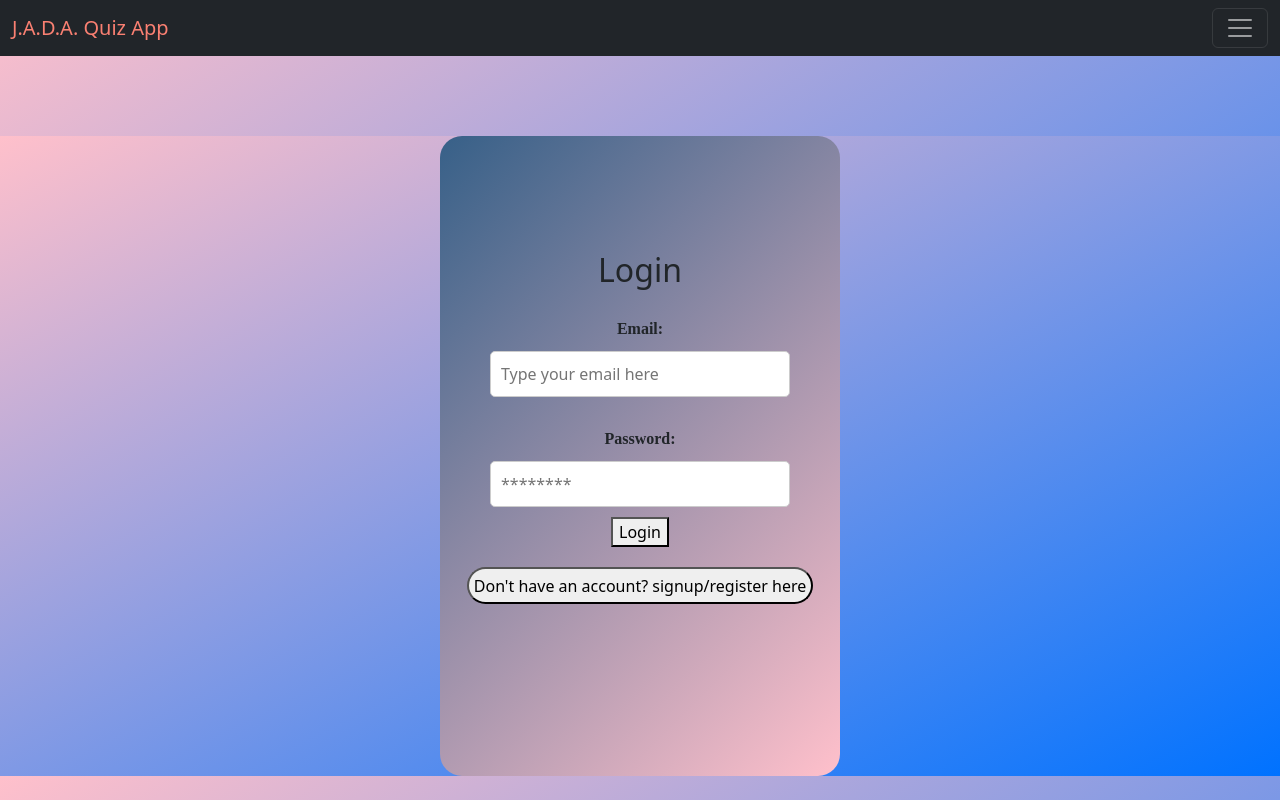
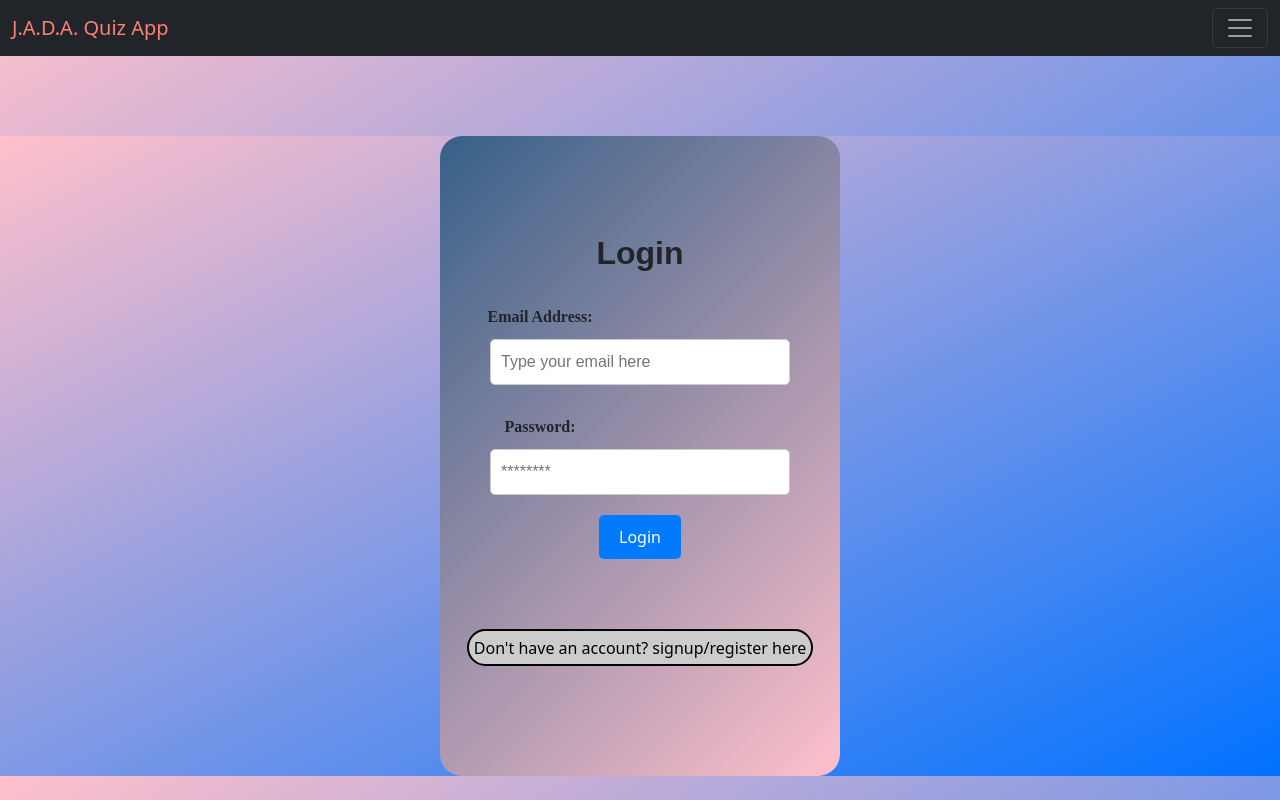
Before and after one commit to Awele1111/JADA-Quiz-App, a React (Create React App) app in the folder client/: page /login in a window 1280 px wide. Built offline with nearby package versions, Linux system fonts and the light colour scheme.

Commit message:
adding new files

```diff
--- a/client/src/css/login.css
+++ b/client/src/css/login.css
@@ -1,9 +1,9 @@
-
+/*
   .auth-form-container {
     /* background: linear-gradient(to bottom right,pink, #0072ff);
    */
 
-  display: flex;
+  /* display: flex;
   flex-direction: column;
   align-items: center;
   justify-content: center;
@@ -47,11 +47,10 @@
     color: white;
     font-size: 16px;
     cursor: pointer;
-    background: yellowgreen;
   }
 
   .login-button[type="submit"]:hover[type="submit"]:hover {
-    background-color: purple;
+    background: purple;
   }
 
   .link-button{
@@ -69,4 +68,95 @@
 
   body {
     background-color: linear-gradient(135deg,purple, #ab66ef);
-  }
+  } */
+
+
+
+  .auth-form-container {
+
+    display: flex;
+    flex-direction: column;
+    align-items: center;
+    justify-content: center;
+    margin: 0 auto;
+    max-width: 400px;
+    height: 80vh;
+    background: linear-gradient(135deg, #376088, pink);
+    margin-top: 80px;
+    border-radius: 22px;
+    border-top: 22px;
+    padding-bottom: 30px;
+    }
+
+    .login-form {
+      display: flex;
+      flex-direction: column;
+      align-items: center;
+      border: #007bff;
+    }
+
+    .login-label {
+      font-weight: bold;
+      margin-top: 20px;
+      /* text-align: left; */
+      margin-right: 200px;
+      font-family: 'sans-serif';
+    }
+
+    .login-input {
+      margin: 10px 0;
+      padding: 10px;
+      border-radius: 5px;
+      border: 1px solid #ccc;
+      width: 300px;
+      font-size: 16px;
+      font-family: sans-serif;
+    }
+
+    .login-button[type="submit"] {
+      margin-top: 100px;
+      padding: 10px 20px;
+      border-radius: 5px;
+      border: none;
+      background-color: #007bff;
+      color: #fff;
+      font-size: 16px;
+      cursor: pointer;
+      margin: 10px;
+      margin-bottom: 50px;
+      margin-top: 10px;
+    }
+
+    .login-button[type="submit"]:hover {
+      background-color: rgb(76, 0, 51);
+    }
+
+    .link-button{
+      margin-top: 20px;
+      padding: 4.8px;
+      cursor: pointer;
+      align-items: center;
+      margin-bottom: 27px;
+      border-radius: 50px;
+    }
+
+    /* .login-form{
+      display: flex;
+      flex-direction: column;
+    } */
+
+    .login-h2{
+      font-family: sans-serif;
+      margin-top: 30px;
+      padding-bottom: 5px;
+      margin-top: 45px;
+      font-weight: bold;
+
+    }
+    /* .login-body { */
+      /* background: linear-gradient( #7c99b8, #7e4ab2, rgb(160, 135, 160)); */
+      /* background-color: linear-gradient(to bottom right,pink, #0072ff); */
+      /* border: #0072ff;
+      border-style: hidden; */
+
+    /* } */
--- a/client/src/css/register.css
+++ b/client/src/css/register.css
@@ -15,7 +15,7 @@
   padding-bottom: 30px;
   }
 
-  .form-class {
+  .register-form {
     display: flex;
     flex-direction: column;
     align-items: center;
@@ -64,9 +64,15 @@
     align-items: center;
     margin-bottom: 27px;
     border-radius: 50px;
+    border-style: solid;
+    background-color: #ccc;
+  }
+  .link-button:hover{
+    background-color: rgb(197, 197, 51);
+
   }
 
-  .login-form{
+  .register-form{
     display: flex;
     flex-direction: column;
   }
@@ -76,6 +82,8 @@
     margin-top: 30px;
     padding-bottom: 5px;
     margin-top: 45px;
+    font-weight: bold;
+    padding-top: 40px;
   }
   .register-body {
     /* background: linear-gradient( #7c99b8, #7e4ab2, rgb(160, 135, 160)); */
--- a/client/src/pages/Login.jsx
+++ b/client/src/pages/Login.jsx
@@ -25,20 +25,23 @@ export const Login = (props ) => {
 
     }
     return (
-        <body>
+
+        <div className="login-body">
+        <body className="login-body">
 
         <div className="auth-form-container">
-            <h2>Login</h2>
+            <h2 className="login-h2">Login</h2>
         <form className="login-form" onSubmit={handleSubmit}>
-            <label className="login-label" htmlFor="email">Email:</label>
+            <label className="login-label" htmlFor="email">Email Address:</label>
             <input className="login-input" value={email} onChange={(e) => setEmail(e.target.value)} type="email" placeholder="Type your email here" id="email" name="email" />
             <label className="login-label" htmlFor="password">Password:</label>
             <input className="login-input" value={password} onChange={(e) => setPassword(e.target.value)} type="password" placeholder="********" id="password" name="password" />
-            <button classname="login-button" type="submit">Login</button>
+            <button className="login-button" type="submit">Login</button>
         </form>
 
         <button className="link-button" onClick={() => window.location.assign('/signup')}>Don't have an account? signup/register here</button>
         </div>
         </body>
+        </div>
     )
 }
--- a/client/src/pages/Register.jsx
+++ b/client/src/pages/Register.jsx
@@ -30,17 +30,17 @@ export const Register = (props) => {
         <body className="register-body">
         <div className="auth-form-container">
         <h2 className="register-h2">Register</h2>
-        <form className="form-class"onSubmit={handleSubmit}>
+        <form className="register-form"onSubmit={handleSubmit}>
             <label className="register-label" htmlFor="name">Username</label>
             <input className="register-input"   name="name" value={username} onChange={(e) => setUsername(e.target.value)} id="name" placeholder="Type your username here"/>
-            <label className="register-label" value="name" htmlFor="email">Email</label>
+            <label className="register-label" value="name" htmlFor="email">Email Address</label>
             <input className="register-input" value={email} onChange={(e) => setEmail(e.target.value)} type="email" placeholder="Type your email here" id="email" name="email" />
             <label className="register-label" htmlFor="password">Password</label>
             <input className="register-input" value={password} onChange={(e) => setPassword(e.target.value)} type="password" placeholder="********" id="password" name="password" />
             <button className="register-button" type="submit">Register/signup</button>
         </form>
 
-        <button onClick={() => window.location.assign('/login')}>Already have an account? Login here</button>
+        <button className="link-button" onClick={() => window.location.assign('/login')}>Already have an account? Login here</button>
         </div>
     </body>
     </div>
```
